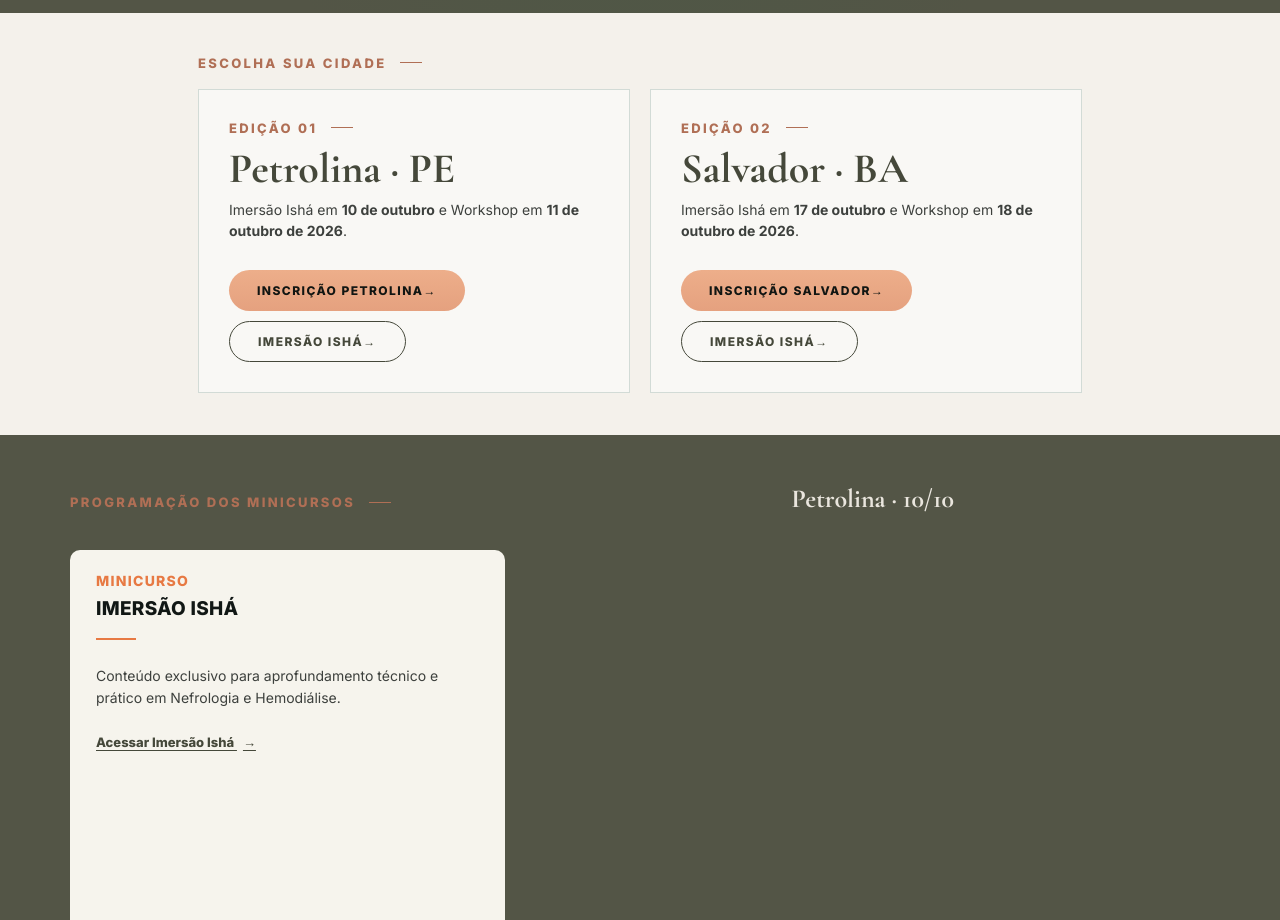
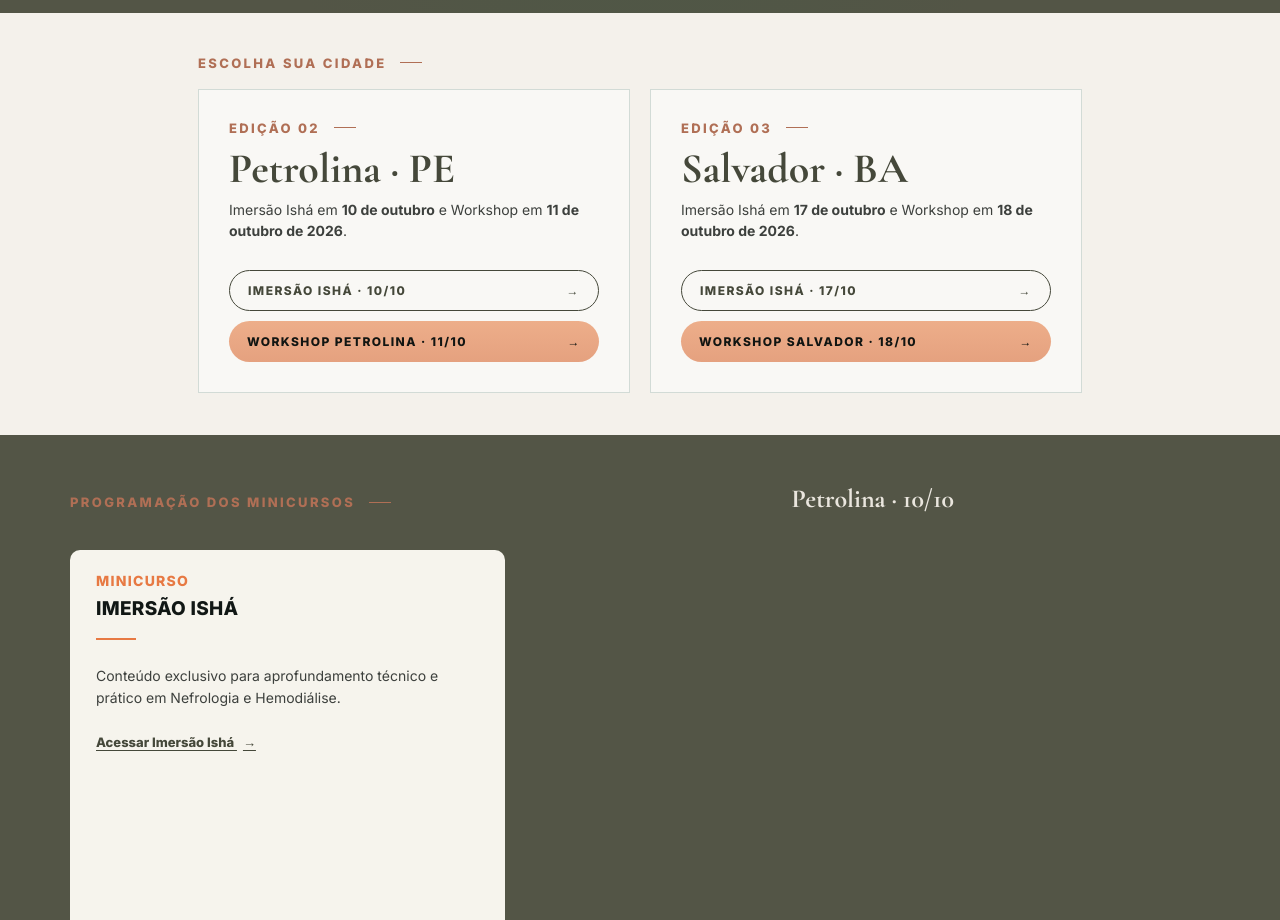
Before and after one commit to luispaulo4545/landing_page_acredita, a website: page index.html in a window 1280 px wide. Shown: the part 1382-2302 px from the top of the page. Drawn offline with nearby package versions, Linux system fonts and the light colour scheme.

Commit message:
Ajuste tela

```diff
--- a/assets/css/style.css
+++ b/assets/css/style.css
@@ -564,12 +564,18 @@ select {
 }
 
 .city-actions {
-  display: flex;
-  flex-wrap: wrap;
+  display: grid;
   gap: 10px;
 }
 
 .city-actions .pill {
+  justify-content: space-between;
+  gap: 10px;
+  padding: 12px 18px;
+  white-space: normal;
+}
+
+.city-actions time {
   white-space: nowrap;
 }
 
@@ -1847,6 +1853,15 @@ select {
 
 @media (max-width: 560px) {
 
+  .city-edition {
+    padding: 22px 18px;
+  }
+
+  .city-actions .pill {
+    font-size: 11px;
+    letter-spacing: .06em;
+  }
+
   .workshop-program-heading {
     flex-wrap: nowrap;
     gap: 12px;
--- a/index.html
+++ b/index.html
@@ -8,7 +8,7 @@
   <link rel="preconnect" href="https://fonts.googleapis.com">
   <link rel="preconnect" href="https://fonts.gstatic.com" crossorigin>
   <link href="https://fonts.googleapis.com/css2?family=Cormorant+Garamond:wght@500;600;700&family=Inter:wght@400;500;600;700;800&display=swap" rel="stylesheet">
-  <link rel="stylesheet" href="assets/css/style.css?v=20260706-2">
+  <link rel="stylesheet" href="assets/css/style.css?v=20260908-1">
 </head>
 <body>
   <header class="header" id="topo">
@@ -110,24 +110,24 @@
         <div class="city-editions">
           <article class="city-edition" id="petrolina">
             <div>
-              <p class="section-label">Edição 01</p>
+              <p class="section-label">Edição 02</p>
               <h2>Petrolina · PE</h2>
               <p>Imersão Ishá em <strong>10 de outubro</strong> e Workshop em <strong>11 de outubro de 2026</strong>.</p>
             </div>
             <div class="city-actions">
-              <a class="pill" href="https://www.even3.com.br/ii-workshop-nefrologia-e-hemodialise-fundamentos-para-a-pratica-segura-756530/" target="_blank" rel="noopener">Inscrição Petrolina <span>→</span></a>
-              <a class="pill city-isha-link" href="https://ishaeventos.com.br/" target="_blank" rel="noopener">Imersão Ishá <span>→</span></a>
+              <a class="pill city-isha-link" href="https://www.sympla.com.br/workshop-nefrologia-e-hemodilise--ish-360--petrolina__3496526" target="_blank" rel="noopener"><span>Imersão Ishá · <time datetime="2026-10-10">10/10</time></span> <span aria-hidden="true">→</span></a>
+              <a class="pill" href="https://www.even3.com.br/ii-workshop-nefrologia-e-hemodialise-fundamentos-para-a-pratica-segura-756530/" target="_blank" rel="noopener"><span>Workshop Petrolina · <time datetime="2026-10-11">11/10</time></span> <span aria-hidden="true">→</span></a>
             </div>
           </article>
           <article class="city-edition" id="salvador">
             <div>
-              <p class="section-label">Edição 02</p>
+              <p class="section-label">Edição 03</p>
               <h2>Salvador · BA</h2>
               <p>Imersão Ishá em <strong>17 de outubro</strong> e Workshop em <strong>18 de outubro de 2026</strong>.</p>
             </div>
             <div class="city-actions">
-              <a class="pill" href="https://www.even3.com.br/workshop-nefrologia-e-hemodialise-fundamentos-para-a-pratica-segura-750311/" target="_blank" rel="noopener">Inscrição Salvador <span>→</span></a>
-              <a class="pill city-isha-link" href="https://ishaeventos.com.br/" target="_blank" rel="noopener">Imersão Ishá <span>→</span></a>
+              <a class="pill city-isha-link" href="https://www.sympla.com.br/ish-360-salvador__3497382" target="_blank" rel="noopener"><span>Imersão Ishá · <time datetime="2026-10-17">17/10</time></span> <span aria-hidden="true">→</span></a>
+              <a class="pill" href="https://www.even3.com.br/workshop-nefrologia-e-hemodialise-fundamentos-para-a-pratica-segura-750311/" target="_blank" rel="noopener"><span>Workshop Salvador · <time datetime="2026-10-18">18/10</time></span> <span aria-hidden="true">→</span></a>
             </div>
           </article>
         </div>
@@ -180,7 +180,7 @@
                 <h3>Imersão Ishá</h3>
                 <span class="period-rule" aria-hidden="true"></span>
                 <p>Conteúdo exclusivo para aprofundamento técnico e prático em Nefrologia e Hemodiálise.</p>
-                <a href="https://ishaeventos.com.br/" target="_blank" rel="noopener">Acessar Imersão Ishá <span>→</span></a>
+                <a href="https://www.sympla.com.br/workshop-nefrologia-e-hemodilise--ish-360--petrolina__3496526" target="_blank" rel="noopener">Acessar Imersão Ishá <span>→</span></a>
               </article>
             </div>
           </section>
@@ -229,7 +229,7 @@
                 <h3>Imersão Ishá</h3>
                 <span class="period-rule" aria-hidden="true"></span>
                 <p>Conteúdo exclusivo para aprofundamento técnico e prático em Nefrologia e Hemodiálise.</p>
-                <a href="https://ishaeventos.com.br/" target="_blank" rel="noopener">Acessar Imersão Ishá <span>→</span></a>
+                <a href="https://www.sympla.com.br/ish-360-salvador__3497382" target="_blank" rel="noopener">Acessar Imersão Ishá <span>→</span></a>
               </article>
               <article class="program-period mini-course-card management-course-card">
                 <p class="period-label">Minicurso</p>
```
